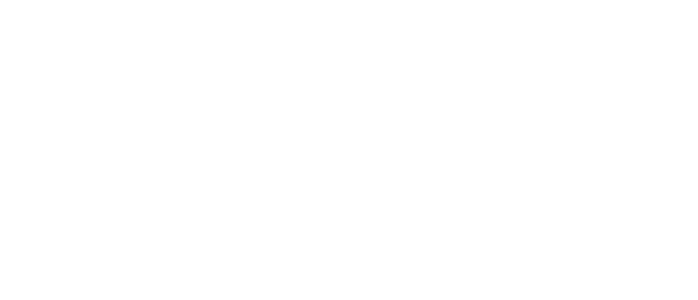
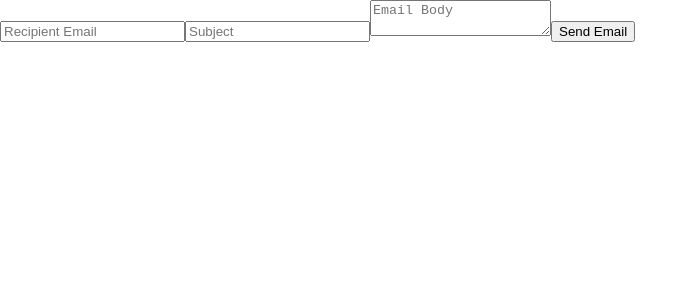
Before and after one commit to Pranay-Erra/voting-app, a React (Create React App) app in the folder frontend/: page /email in a window 1280 px wide. Before the commit this address had no page. Shown: the top 300 px of the page, without its empty margins (0-698 px from the left). Built offline with nearby package versions, Linux system fonts and the light colour scheme.

Commit message:
elastic email undergoing

```diff
--- a/frontend/src/App.js
+++ b/frontend/src/App.js
@@ -11,6 +11,7 @@
 import Admin_candidate from './components/admin/adminCandidate';
 import Admin_home from './components/admin/adminHome';
 import OTPComponent from './components/OTPComponent';
+import EmailForm from './components/emailOTP';
 
 function App() {
 
@@ -27,6 +28,7 @@
         <Route path='/admin-candidates' element={<Admin_candidate/>}/>
         <Route path='/admin-home' element={<Admin_home/>}/>
         <Route path='/otp-entry' element={<OTPComponent/>}/>
+        <Route path='/email' element={<EmailForm/>}/>
       </Routes>
     </BrowserRouter>
   );
--- /dev/null
+++ b/frontend/src/components/emailOTP.js
@@ -0,0 +1,36 @@
+import React, { useState } from 'react';
+import axios from 'axios';
+
+const EmailForm = () => {
+  const [email, setEmail] = useState('');
+  const [subject, setSubject] = useState('');
+  const [body, setBody] = useState('');
+
+  const sendEmail = async () => {
+    try {
+      const response = await axios.post('https://api.elasticemail.com/v2/email/send', {
+        apiKey: 'DD4019C72EAAB3C46F497E2E4A5957DD0E0C13163B091143116CFED06158DC3B2845BDDE06289DA2923D6A66BD73475F',
+        to: email,
+        subject: subject,
+        bodyHtml: body,
+        from: 'pranayerra2003@email.com', // Change to your email address
+        fromName: 'Pranay', // Change to your name
+      });
+
+      console.log('Email sent:', response.data);
+    } catch (error) {
+      console.error('Error sending email:', error);
+    }
+  };
+
+  return (
+    <div>
+      <input type="email" value={email} onChange={(e) => setEmail(e.target.value)} placeholder="Recipient Email" />
+      <input type="text" value={subject} onChange={(e) => setSubject(e.target.value)} placeholder="Subject" />
+      <textarea value={body} onChange={(e) => setBody(e.target.value)} placeholder="Email Body"></textarea>
+      <button onClick={sendEmail}>Send Email</button>
+    </div>
+  );
+};
+
+export default EmailForm;
```
